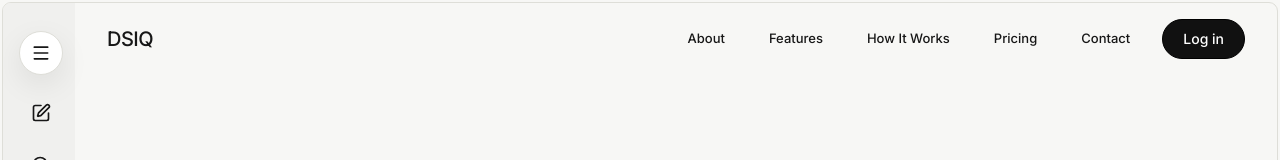
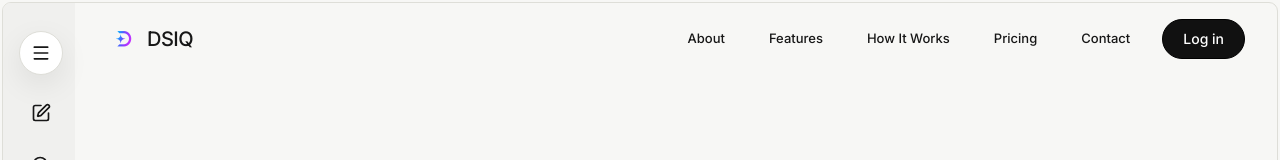
Before and after one commit to devsmaj/dsiq, a Next.js app in the folder frontend/: page / in a window 1280 px wide. Shown: the top 160 px of the page. Built offline with nearby package versions, Linux system fonts and the light colour scheme; no server answers.

Commit message:
`Replace text-based DSIQ logo with image logo across the application`

```diff
--- a/frontend/src/app/dsiq/chat/page.tsx
+++ b/frontend/src/app/dsiq/chat/page.tsx
@@ -941,9 +941,11 @@ export default function DsiqChatPage() {
             aria-label="DSIQ chat"
           >
 
-            <span className="flex h-8 w-8 shrink-0 items-center justify-center rounded-full bg-[#111111] text-sm font-semibold text-white">
-              D
-            </span>
+            <img
+              src="/assets/logo/dsiq-logo.png"
+              alt=""
+              className="h-8 w-8 shrink-0 object-contain"
+            />
             {expanded ? (
               <span className="text-sm font-semibold tracking-[0.02em]">
                 DSIQ
--- a/frontend/src/app/dsiq/mentor/page.tsx
+++ b/frontend/src/app/dsiq/mentor/page.tsx
@@ -206,9 +206,11 @@ export default function DsiqMentorPage() {
             }`}
             aria-label="DSIQ chat"
           >
-            <span className="flex h-8 w-8 shrink-0 items-center justify-center rounded-full bg-[#111111] text-sm font-semibold text-white">
-              D
-            </span>
+            <img
+              src="/assets/logo/dsiq-logo.png"
+              alt=""
+              className="h-8 w-8 shrink-0 object-contain"
+            />
             {expanded ? (
               <span className="text-sm font-semibold tracking-[0.02em]">
                 DSIQ
--- a/frontend/src/components/dsiq-logo.tsx
+++ b/frontend/src/components/dsiq-logo.tsx
@@ -6,7 +6,16 @@ type DsiqLogoProps = {
 
 export function DsiqLogo({ href }: DsiqLogoProps) {
   return (
-    <Link href={href} className="inline-flex items-center" aria-label="DSIQ home">
+    <Link
+      href={href}
+      className="inline-flex items-center gap-2"
+      aria-label="DSIQ home"
+    >
+      <img
+        src="/assets/logo/dsiq-logo.png"
+        alt=""
+        className="h-8 w-8 object-contain"
+      />
       <span className="text-base font-semibold uppercase tracking-[0.08em] text-[color:var(--color-text)]">
         DSIQ
       </span>
--- a/frontend/src/components/home-chat.tsx
+++ b/frontend/src/components/home-chat.tsx
@@ -342,8 +342,17 @@ export function HomeChat() {
               >
                 <Menu className="h-5 w-5" aria-hidden="true" />
               </button>
-              <Link href="/" className="text-xl font-medium tracking-tight">
-                DSIQ
+              <Link
+                href="/"
+                className="inline-flex items-center gap-2 text-xl font-medium tracking-tight"
+                aria-label="DSIQ home"
+              >
+                <img
+                  src="/assets/logo/dsiq-logo.png"
+                  alt=""
+                  className="h-8 w-8 object-contain"
+                />
+                <span>DSIQ</span>
               </Link>
             </div>
 
--- a/frontend/src/components/public-chat.tsx
+++ b/frontend/src/components/public-chat.tsx
@@ -344,8 +344,17 @@ export function PublicChat() {
     <main className="flex h-screen flex-col overflow-hidden bg-[color:var(--color-background)] text-[color:var(--color-text)]">
       <header className="shrink-0 border-b border-[color:var(--color-line)] bg-white/90 backdrop-blur">
         <div className="mx-auto flex h-16 w-full max-w-5xl items-center justify-between px-4 sm:px-6">
-          <Link href="/" className="text-xl font-medium tracking-tight">
-            DSIQ
+          <Link
+            href="/"
+            className="inline-flex items-center gap-2 text-xl font-medium tracking-tight"
+            aria-label="DSIQ home"
+          >
+            <img
+              src="/assets/logo/dsiq-logo.png"
+              alt=""
+              className="h-8 w-8 object-contain"
+            />
+            <span>DSIQ</span>
           </Link>
           <div className="flex items-center gap-3">
             <button
```
Also changed, not shown: frontend/public/assets/logo/dsiq-logo.png (added), 1 other file (tests, documents, lock files or other folders).
